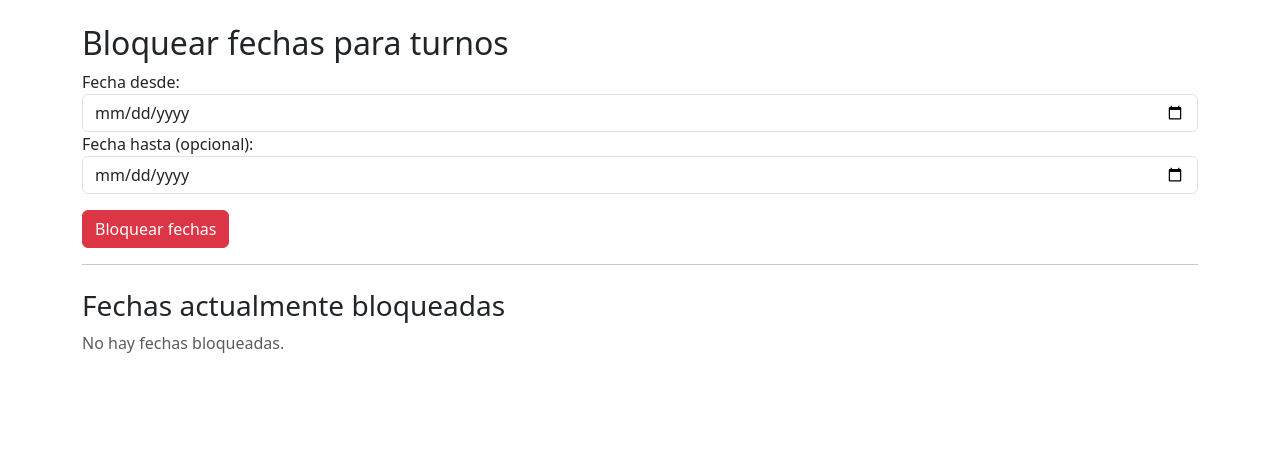
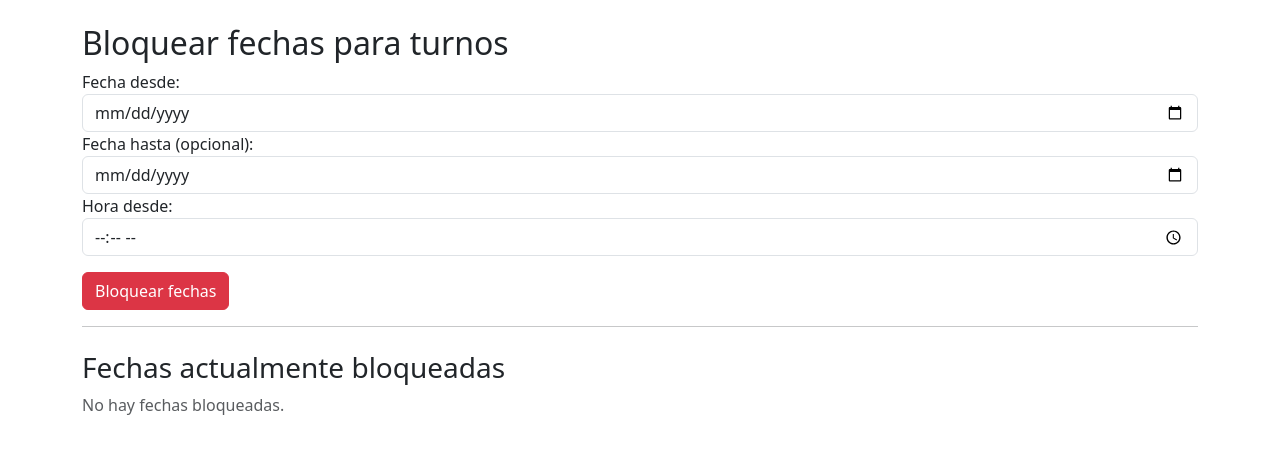
Before and after one commit to pablogre/SPARVOLI, a Flask app: page /bloquear_fechas in a window 1280 px wide. Shown: the top 454 px of the page. Run offline with Flask 3, Linux system fonts and the light colour scheme; data that the repository does not hold is empty; some libraries are stand-ins or nearby versions.

Commit message:
bloquear fechas y horas

```diff
--- a/app.py
+++ b/app.py
@@ -99,38 +99,50 @@ def generar_turnos(fecha):
     if dia_semana == 4:
         return
 
-    # 🚫 No generar si la fecha está bloqueada
     conn = get_db_connection()
     cursor = conn.cursor()
 
-    cursor.execute("SELECT 1 FROM fechas_bloqueadas WHERE fecha = %s", (fecha,))
-    if cursor.fetchone():
+    # 🔒 Verificar si la fecha está completamente o parcialmente bloqueada
+    cursor.execute("SELECT hora_desde FROM fechas_bloqueadas WHERE fecha = %s", (fecha,))
+    bloqueo = cursor.fetchone()
+
+    # Si está bloqueada sin especificar hora, se bloquea todo el día
+    if bloqueo and bloqueo['hora_desde'] is None:
         cursor.close()
         conn.close()
-        print("🔒 Fecha bloqueada, no se generan turnos:", fecha)
+        print("🔒 Fecha completamente bloqueada, no se generan turnos:", fecha)
         return
 
     hora_inicio = datetime.strptime("08:00", "%H:%M")
     hora_fin = datetime.strptime("13:00", "%H:%M") if dia_semana == 1 else datetime.strptime("14:20", "%H:%M")
     intervalo = timedelta(minutes=20)
 
-    conn = get_db_connection()
-    cursor = conn.cursor()
+    hora_actual = hora_inicio
 
-    hora_actual = hora_inicio
     while hora_actual < hora_fin:
-        hora_str = hora_actual.strftime("%H:%M")  # <-- Convertir a string explícitamente
+        hora_str = hora_actual.strftime("%H:%M")
+
+        # ⏱️ Si hay hora_desde en el bloqueo, saltear turnos dentro del rango bloqueado
+        if bloqueo and bloqueo['hora_desde']:
+            hora_bloqueada = datetime.strptime(bloqueo['hora_desde'], "%H:%M").time()
+            if hora_actual.time() >= hora_bloqueada:
+                print(f"⏩ Turno {hora_str} bloqueado por horario desde {hora_bloqueada}")
+                hora_actual += intervalo
+                continue
+
         cursor.execute("""
             SELECT COUNT(*) as cantidad FROM turnos
             WHERE id_profesional = %s AND dia = %s AND turno = %s
         """, (id_profesional, fecha, hora_str))
+
         if cursor.fetchone()['cantidad'] == 0:
             cursor.execute("""
                 INSERT INTO turnos (id_profesional, dia, turno)
                 VALUES (%s, %s, %s)
             """, (id_profesional, fecha, hora_str))
+            print("✅ Turno generado:", id_profesional, fecha, hora_str)
+
         hora_actual += intervalo
-        print(id_profesional, fecha, hora_str)
 
     conn.commit()
     cursor.close()
@@ -403,6 +415,7 @@ def bloquear_fechas():
     if request.method == "POST":
         fecha_inicio = request.form.get("fecha_inicio")
         fecha_fin = request.form.get("fecha_fin") or fecha_inicio
+        hora_desde = request.form.get("hora_desde") or None
 
         try:
             fecha_inicio_dt = datetime.strptime(fecha_inicio, "%Y-%m-%d")
@@ -416,7 +429,7 @@ def bloquear_fechas():
 
             while fecha_actual <= fecha_fin_dt:
                 fechas_a_bloquear.append(fecha_actual.date())
-                cursor.execute("INSERT IGNORE INTO fechas_bloqueadas (fecha) VALUES (%s)", (fecha_actual.date(),))
+                cursor.execute("INSERT IGNORE INTO fechas_bloqueadas (fecha, hora_desde) VALUES (%s, %s)", (fecha_actual.date(), hora_desde))
                 fecha_actual += timedelta(days=1)
 
             conn.commit()
--- a/templates/bloquear_fechas.html
+++ b/templates/bloquear_fechas.html
@@ -13,6 +13,10 @@
         <div class="form-group">
             <label for="fecha_fin">Fecha hasta (opcional):</label>
             <input type="date" class="form-control" id="fecha_fin" name="fecha_fin">
+        </div>
+        <div class="form-group">
+            <label for="hora_desde">Hora desde:</label>
+            <input type="time" class="form-control" id="hora_desde" name="hora_desde">
         </div>
         <button type="submit" class="btn btn-danger mt-3">Bloquear fechas</button>
     </form>
```
